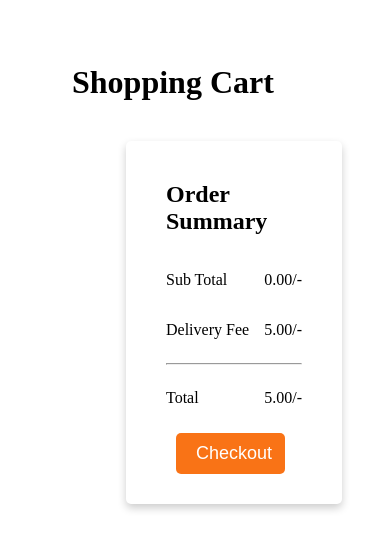
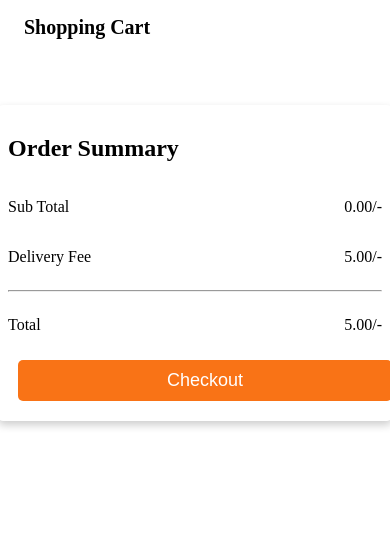
Before and after one commit to gangahasan/Tasty-Trail, a plain HTML site: page cart.html in a window 390 px wide. Drawn offline with Linux system fonts and the light colour scheme.

Commit message:
added media screens to all pages

```diff
--- a/styles/cart.css
+++ b/styles/cart.css
@@ -114,3 +114,102 @@ h1 {
   align-items: center;
   justify-content: space-between;
 }
+
+@media (max-width: 1200px) {
+  #cartcont {
+    width: 90%;
+    flex-direction: column;
+    align-items: center;
+    gap: 20px;
+  }
+
+  #dishescont {
+    margin-left: 0;
+    width: 100%;
+  }
+
+  #summary {
+    width: 100%;
+    margin-top: 20px;
+  }
+
+  h1 {
+    margin: 2rem;
+  }
+}
+
+@media (max-width: 800px) {
+  #cartcont {
+    width: 100%;
+    flex-direction: column;
+    align-items: center;
+    gap: 15px;
+  }
+
+  #dishescont {
+    width: 100%;
+    margin-left: 0;
+    padding: 15px;
+  }
+
+  #summary {
+    width: 100%;
+    padding: 15px;
+  }
+
+  #summary button {
+    width: 100%;
+  }
+
+  .cartitem {
+    flex-direction: column;
+    gap: 15px;
+  }
+
+  h1 {
+    font-size: 24px;
+    margin: 1rem;
+  }
+}
+
+@media (max-width: 500px) {
+  #cartcont {
+    width: 100%;
+    flex-direction: column;
+    gap: 10px;
+  }
+
+  #dishescont {
+    width: 100%;
+    padding: 10px;
+  }
+
+  #summary {
+    width: 100%;
+    padding: 10px;
+  }
+
+  .cartitem {
+    flex-direction: column;
+    gap: 10px;
+  }
+
+  h1 {
+    font-size: 20px;
+    margin: 1rem;
+  }
+
+  #dishescont img {
+    width: 80px;
+    height: 80px;
+  }
+
+  .quantity-controls {
+    gap: 3px;
+  }
+
+  .deletebtn > .deleteicon {
+    width: 20px;
+    height: 20px;
+  }
+}
--- a/styles/checkout.css
+++ b/styles/checkout.css
@@ -28,3 +28,68 @@ input{
     transition: border-bottom 0.3s ease;
 
 }
+/*  medium screens (max-width: 1200px) */
+@media (max-width: 1200px) {
+  #checkout {
+    width: 50%;
+  }
+
+  #info {
+    padding: 15px;
+  }
+
+  input {
+    width: 100%;
+  }
+
+  h1 {
+    font-size: 28px;
+  }
+}
+
+/* Small screens (max-width: 800px) */
+@media (max-width: 800px) {
+  #checkout {
+    width: 60%;
+  }
+
+  #info {
+    padding: 10px;
+  }
+
+  input {
+    width: 100%;
+  }
+
+  h1 {
+    font-size: 24px;
+  }
+
+  #checkout h3 {
+    font-size: 18px;
+  }
+}
+
+/* Very small screens (max-width: 500px) */
+@media (max-width: 500px) {
+  #checkout {
+    width: 80%;
+  }
+
+  #info {
+    padding: 10px;
+    flex-direction: column;
+  }
+
+  input {
+    width: 100%;
+  }
+
+  h1 {
+    font-size: 20px;
+  }
+
+  #checkout h3 {
+    font-size: 16px;
+  }
+}
--- a/styles/menu.css
+++ b/styles/menu.css
@@ -113,3 +113,60 @@
   border-radius: 5px;
   padding: 5px;
 }
+@media (max-width: 1200px) {
+  #menu {
+    position: static;
+    width: 250px;
+    margin: 0 auto;
+  }
+
+  #dishescont {
+    margin-left: 0;
+    grid-template-columns: repeat(2, 1fr);
+  }
+}
+
+@media (max-width: 800px) {
+  #menu {
+    width: 200px;
+  }
+
+  #dishescont {
+    grid-template-columns: 1fr;
+    padding: 20px;
+  }
+
+  #dishescont button {
+    width: 100%;
+    margin-top: 10px;
+  }
+}
+
+@media (max-width: 500px) {
+  #menu {
+    width: 100%;
+    padding: 10px;
+  }
+
+  #menu h2 {
+    font-size: 20px;
+  }
+
+  #menu li {
+    font-size: 14px;
+  }
+
+  #dishescont {
+    margin-left: 0;
+    padding: 10px;
+  }
+
+  #dishescont div {
+    width: 100%;
+    margin-bottom: 20px;
+  }
+
+  #dishescont button {
+    width: 100%;
+  }
+}
```
